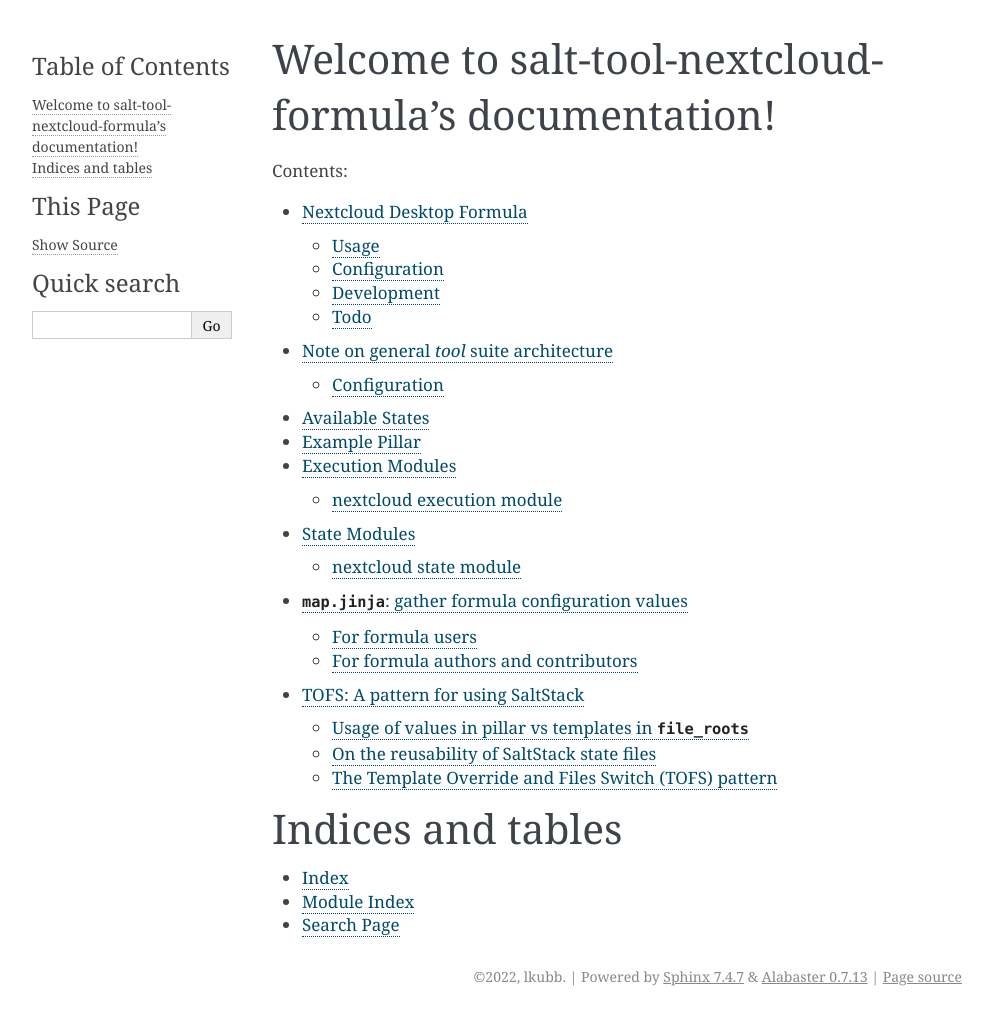
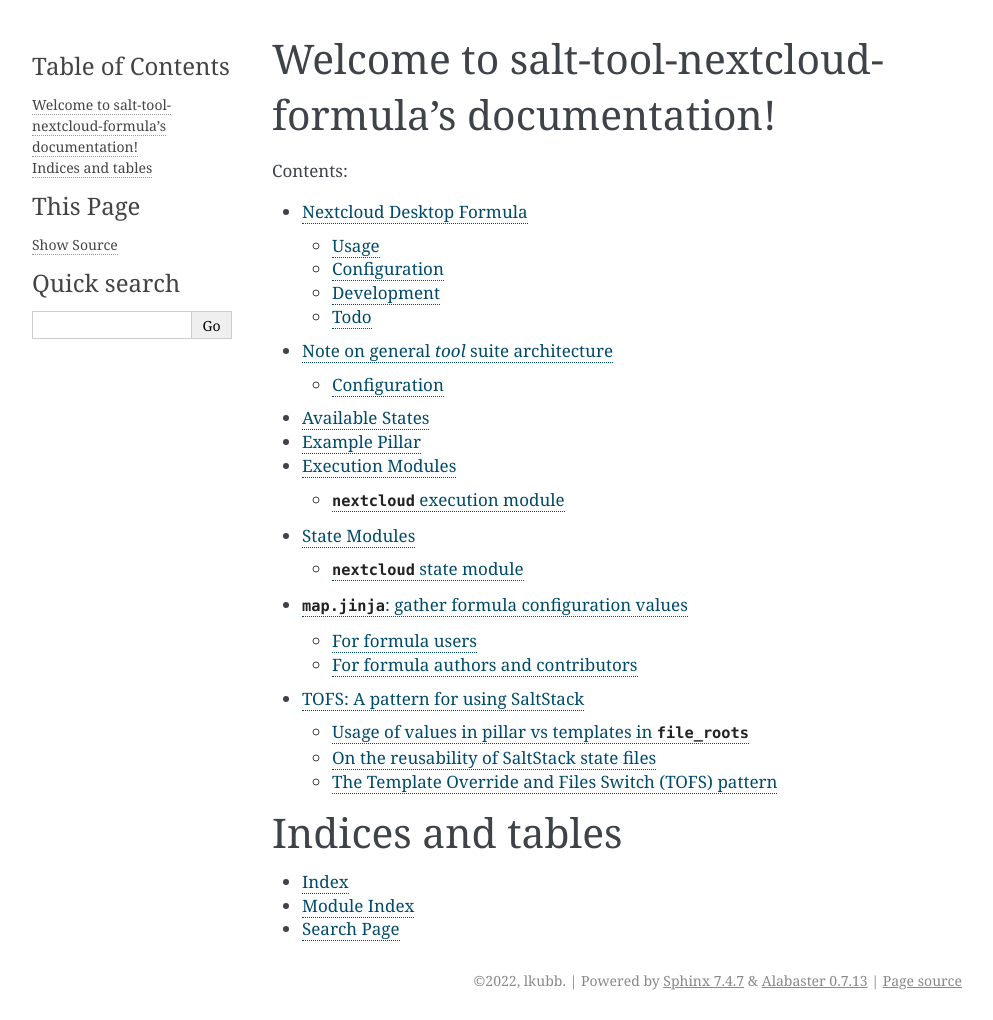
Before and after one commit to lkubb/salt-tool-nextcloud-formula, a Sphinx documentation site: the page built from docs/index.rst, in a window 1280 px wide. Shown: the whole page, without its empty margins (148-1141 px from the left). Built offline with Sphinx 7.4.7, drawn with Linux system fonts in a browser that asks for light colours.

Commit message:
fix(general): update template

```diff
--- a/docs/modules_execution/nextcloud.rst
+++ b/docs/modules_execution/nextcloud.rst
@@ -1,7 +1,7 @@
 .. _em_nextcloud:
 
-nextcloud execution module
-==========================
+``nextcloud`` execution module
+==============================
 
 .. automodule:: _modules.nextcloud
    :members:
--- a/docs/modules_state/nextcloud.rst
+++ b/docs/modules_state/nextcloud.rst
@@ -1,7 +1,7 @@
 .. _sm_nextcloud:
 
-nextcloud state module
-======================
+``nextcloud`` state module
+==========================
 
 .. automodule:: _states.nextcloud
    :members:
```
Also changed, not shown: .cruft.json, 4 other files.
